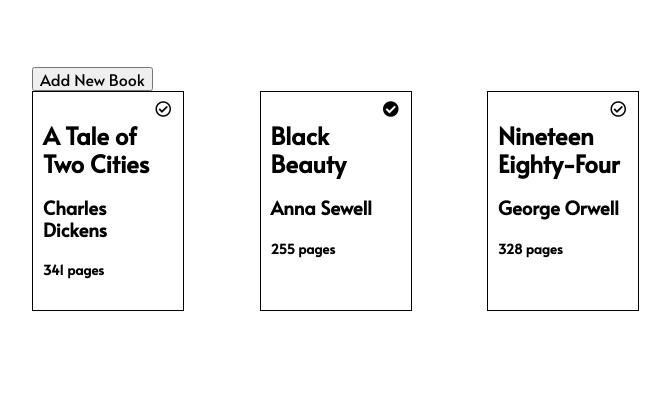
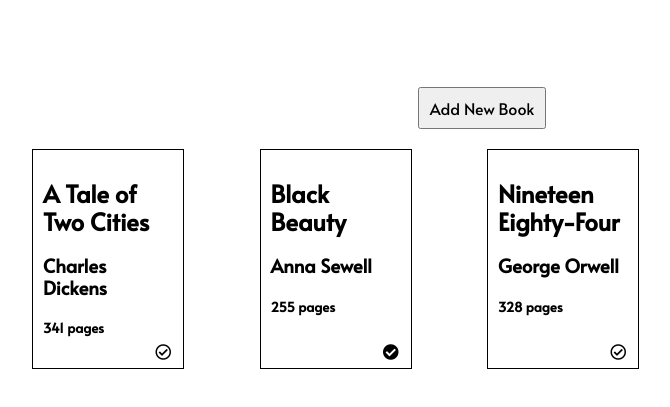
Before and after one commit to kholston/library, a plain HTML site: page dist/index.html in a window 1280 px wide. Shown: the part 63-470 px from the top of the page, without its empty margins (158-828 px from the left). Drawn offline with Linux system fonts and the light colour scheme.

Commit message:
Update style

```diff
--- a/css/style.scss
+++ b/css/style.scss
@@ -14,16 +14,22 @@
     display: none;
 }
 
-header {
+.flex-center{
     @include flex-center();
 }
 
+.function-buttons{
+    button{
+        padding: 10px;
+    }
+}
 .container{
     width: 900px;
     margin: 0 auto;
     display: grid;
     grid-template-columns: 1fr;
     grid-template-rows: 50px 1fr;
+    gap: 20px;
 }
 
 #bookshelf{
@@ -45,7 +51,7 @@ header {
 .readStatus{
     position: absolute;
     right: 10px;
-    top: 5px;
+    bottom: 5px;
     padding: 2px;
 
     :hover{
```
Also changed, not shown: css/style.css, dist/css/style.min.css.
